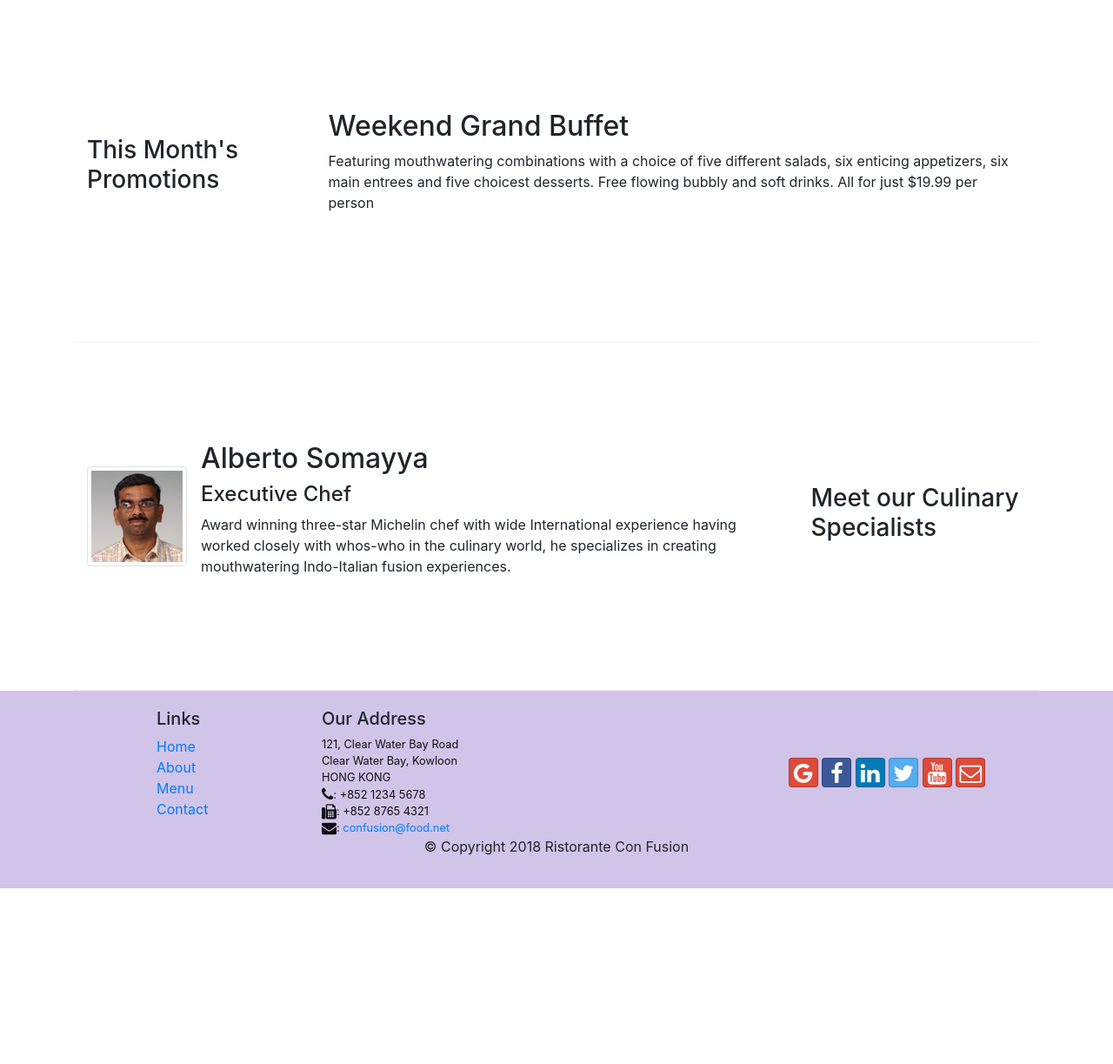
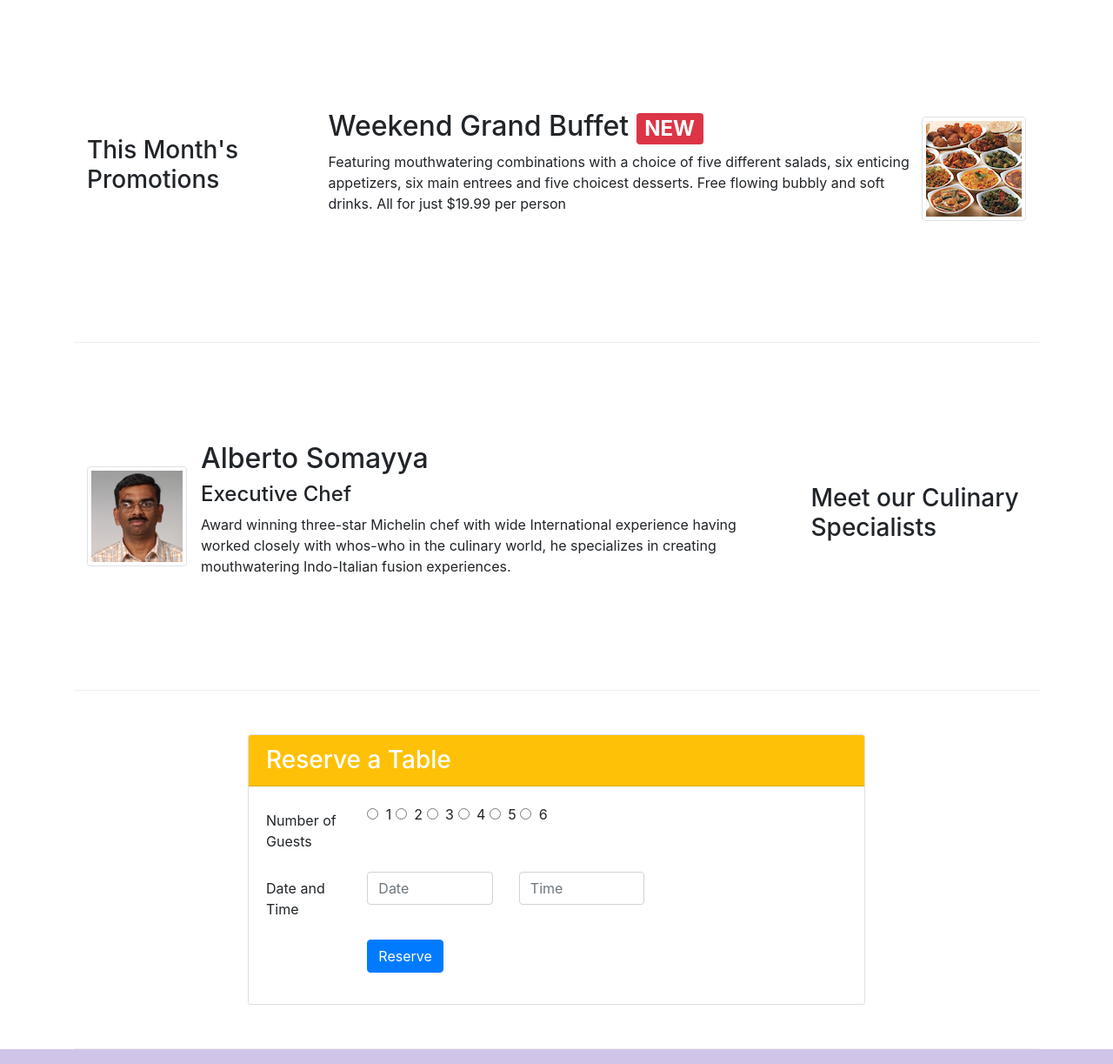
Before and after one commit to Prosun98/confusion, a website: page index.html in a window 1280 px wide. Shown: the part 740-1963 px from the top of the page at 87% size. Before the commit the page ends 1761 px from the top, so only its background shows below. Drawn offline with nearby package versions, Linux system fonts and the light colour scheme.

Commit message:
Assignment-2

```diff
--- a/index.html
+++ b/index.html
@@ -36,12 +36,15 @@
     <header class="jumbotron">
         <div class="container">
             <div class="row row-header">
-                <div class="col-12 col-sm-6">
+                <div class="col-12 col-sm-6 col-md-6">
                     <h1>Ristorante con Fusion</h1>
-                    <p>We take inspiration from the World's best cuisines, and create a unique fusion experience. Our lipsmacking creations will tickle your culinary senses!</p>
+                    <p>We take inspiration from the World's best cuisines, and create a unique fusion experience. <br>Our lipsmacking creations will tickle your culinary senses!</p>
                 </div>
-                <div class="col-12 col-sm align-self-center">
+                <div class="col-12 col-sm-3 col-md-3 order-sm-last align-self-center">
                     <img src="img/logo.png" class="img-fluid">
+                </div>
+                <div class="col-12 col-sm-3 col-md-3 order-sm-last align-self-center">
+                    <button class="btn btn-block bg-warning"><a role="button" class="btn" href="#reserve">Reserve Table</a></button>
                 </div>
             </div>
         </div>
@@ -56,8 +59,8 @@
                 <div class="media">
                     <img class="d-flex mr-3 img-thumbnail align-self-center" src="img/uthappizza.png" alt="uthappizza">
                     <div class="media-body">
-                        <h2 class="mt-0">Uthappizza<span class="badge badge-danger">HOT</span> <span class="badge badge-pill badge-secondary"> $4.99</span></h2>
-                        <p class="hidden-xs-down">A unique combination of Indian Uthappam (pancake) and Italian pizza, topped with Cerignola olives, ripe vine cherry
+                        <h2 class="mt-0">Uthappizza <span class="badge badge-danger"> HOT</span> <span class="badge badge-pill badge-secondary"> $4.99</span></h2>
+                        <p class="hidden-xs-down d-none d-sm-block">A unique combination of Indian Uthappam (pancake) and Italian pizza, topped with Cerignola olives, ripe vine cherry
                             tomatoes, Vidalia onion, Guntur chillies and Buffalo Paneer.</p>
                     </div>
                 </div>
@@ -66,12 +69,19 @@
 
 
         <div class="row row-content align-items-center">
-            <div class="col-12 col-sm-4 col-md-3">
+            <div class="col-12 col-sm-4 col-md-3 order-sm-first">
                 <h3>This Month's Promotions</h3>
             </div>
-            <div class="col col-sm col-md">
-                <h2>Weekend Grand Buffet</h2>
-                <p>Featuring mouthwatering combinations with a choice of five different salads, six enticing appetizers, six main entrees and five choicest desserts. Free flowing bubbly and soft drinks. All for just $19.99 per person </p>
+            <div class="col-12 col-sm col-md order-sm-last">
+                <div class="media">
+                    <div class="media-body">
+                        <h2 class="mt-0">Weekend Grand Buffet <span class="badge badge-danger">NEW</span></h2>
+                        <p class="hidden-xs-down d-none d-sm-block">Featuring mouthwatering combinations with a choice of five different salads,
+                            six enticing appetizers, six main entrees and five choicest desserts. Free flowing bubbly and soft drinks. All for
+                            just $19.99 per person </p>
+                    </div>
+                    <img class="d-flex mt-0 img-thumbnail align-self-center" src="img/buffet.png" alt="buffet">
+                </div>
             </div>
         </div>
 
@@ -85,8 +95,43 @@
                     <div class="media-body">
                         <h2 class="mt-0">Alberto Somayya</h2>
                         <h4>Executive Chef</h4>
-                        <p class="d-none d-sm-block">Award winning three-star Michelin chef with wide International experience having worked closely with whos-who in the
+                        <p class="hidden-xs-down d-none d-sm-block">Award winning three-star Michelin chef with wide International experience having worked closely with whos-who in the
                             culinary world, he specializes in creating mouthwatering Indo-Italian fusion experiences. </p>
+                    </div>
+                </div>
+            </div>
+        </div>
+        <div class="row row-content align-items-center">
+            <div class="col-12 col-md-8 offset-md-2">
+                <div class="card">
+                    <h3 class="card-header text-white bg-warning" id="reserve">Reserve a Table</h3>
+                    <div class="card-body">
+                        <div class="form-group row">
+                            <label for="" class="col-md-2 col-form-label col-12">Number of Guests</label>
+                            <div class="col-md-6 col-12">
+                                <input class="mr-1" type="radio" name="options" id="option1" autocomplete="off"> 1
+                                <input class="mr-1" type="radio" name="options" id="option2" autocomplete="off"> 2
+                                <input class="mr-1" type="radio" name="options" id="option3" autocomplete="off"> 3
+                                <input class="mr-1" type="radio" name="options" id="option4" autocomplete="off"> 4
+                                <input class="mr-1" type="radio" name="options" id="option5" autocomplete="off"> 5
+                                <input class="mr-1" type="radio" name="options" id="option6" autocomplete="off"> 6
+                            </div>
+                        </div>
+                        <div class="form-group row">
+                            <label for="dateandtime" class="col-md-2 col-form-label">Date and Time</label>
+                            <div class="col-12 col-md-3">
+                                <input class="form-control" id="date" name="date" placeholder="Date">
+                            </div>
+                            <div class="col-12 col-md-3">
+                                <input class="form-control" id="time" name="time" placeholder="Time">
+                            </div>
+                        </div>
+                        <div class="form-group row">
+                            <div class="offset-md-2 col-md-10">
+                                <button class="btn btn-group btn-primary" type="submit">Reserve</button>
+                            </div>
+
+                        </div>
                     </div>
                 </div>
             </div>
```
Also changed, not shown: aboutus.html (+1 -1 lines), contactus.html (+3 -2 lines).
